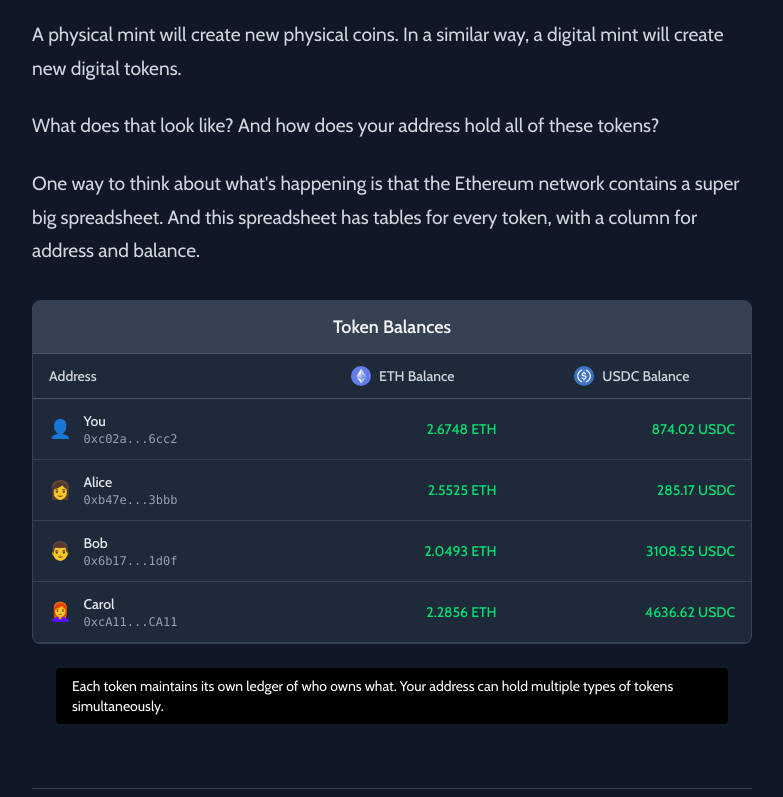
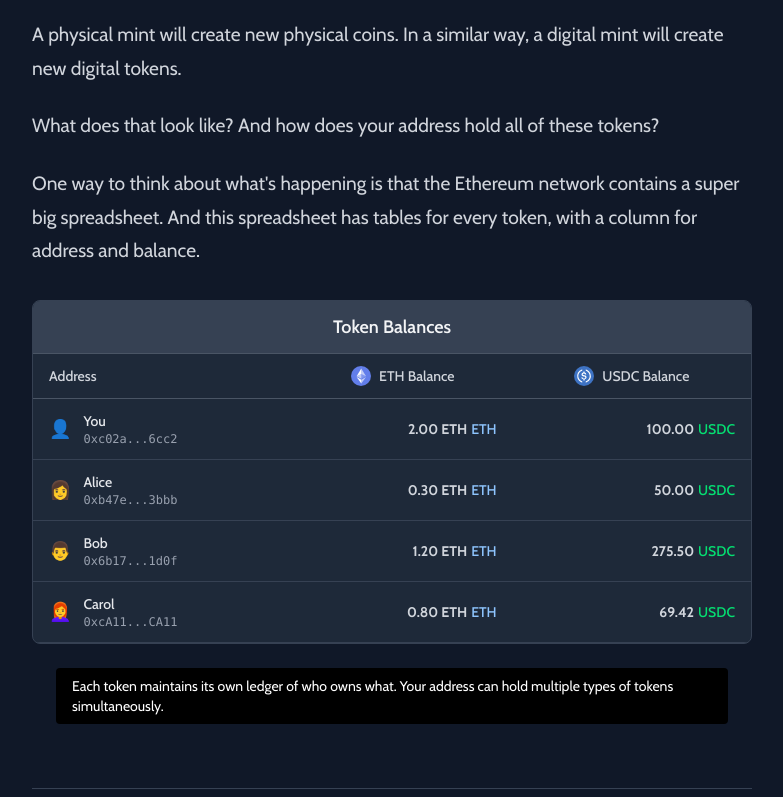
Before and after one commit to sudo-owen/explain-eth, a React (Vite) app: page /tokens in a window 1280 px wide. Shown: the part 2000-2797 px from the top of the page, without its empty margins (248-1031 px from the left). Built offline with nearby package versions, Linux system fonts and the light colour scheme.

Commit message:
cleanup spreadsheet

```diff
--- a/src/components/TokenSpreadsheet.tsx
+++ b/src/components/TokenSpreadsheet.tsx
@@ -1,5 +1,6 @@
 import React, { useState } from 'react'
 import { getRecipientEmoji, getRecipientAddress } from '../utils/recipients'
+import { formatETHTruncated } from '../utils/transactions'
 
 interface TokenData {
   name: string
@@ -18,38 +19,44 @@
       name: 'You',
       emoji: '👤',
       address: '0xc02aaa39b223fe8d0a0e5c4f27ead9083c756cc2',
-      ethBalance: Math.random() * 4.9 + 0.1,
-      usdcBalance: Math.random() * 4900 + 100
+      ethBalance: 2,
+      usdcBalance: 100
     },
     {
       name: 'Alice',
       emoji: getRecipientEmoji('Alice'),
       address: getRecipientAddress('Alice'),
-      ethBalance: Math.random() * 4.9 + 0.1,
-      usdcBalance: Math.random() * 4900 + 100
+      ethBalance: 0.3,
+      usdcBalance: 50
     },
     {
       name: 'Bob',
       emoji: getRecipientEmoji('Bob'),
       address: getRecipientAddress('Bob'),
-      ethBalance: Math.random() * 4.9 + 0.1,
-      usdcBalance: Math.random() * 4900 + 100
+      ethBalance: 1.2,
+      usdcBalance: 275.50
     },
     {
       name: 'Carol',
       emoji: getRecipientEmoji('Carol'),
       address: getRecipientAddress('Carol'),
-      ethBalance: Math.random() * 4.9 + 0.1,
-      usdcBalance: Math.random() * 4900 + 100
+      ethBalance: 0.8,
+      usdcBalance: 69.42
     }
   ]
 
   const formatETHBalance = (balance: number) => {
-    return `${balance.toFixed(4)} ETH`
+    return {
+      value: formatETHTruncated(balance),
+      ticker: 'ETH'
+    }
   }
 
   const formatUSDCBalance = (balance: number) => {
-    return `${balance.toFixed(2)} USDC`
+    return {
+      value: balance.toFixed(2),
+      ticker: 'USDC'
+    }
   }
 
   const truncateAddress = (address: string) => {
@@ -63,6 +70,16 @@
   const formatCurrentBalance = (user: TokenData) => {
     const balance = getCurrentBalance(user)
     return activeTab === 'ETH' ? formatETHBalance(balance) : formatUSDCBalance(balance)
+  }
+
+  const renderBalance = (balanceData: { value: string; ticker: string }, isETH: boolean) => {
+    const tickerColor = isETH ? 'text-blue-300' : 'text-green-400'
+    return (
+      <span className="text-sm">
+        <span className="font-bold text-gray-300">{balanceData.value}</span>
+        <span className={`ml-1 font-medium ${tickerColor}`}>{balanceData.ticker}</span>
+      </span>
+    )
   }
 
   return (
@@ -137,9 +154,7 @@
                       </div>
                     </td>
                     <td className="px-4 py-3 text-right border-b border-gray-700">
-                      <span className="text-sm font-medium text-green-400">
-                        {formatCurrentBalance(user)}
-                      </span>
+                      {renderBalance(formatCurrentBalance(user), activeTab === 'ETH')}
                     </td>
                   </tr>
                 ))}
@@ -194,14 +209,10 @@
                       </div>
                     </td>
                     <td className="px-4 py-3 text-right border-b border-gray-700">
-                      <span className="text-sm font-medium text-green-400">
-                        {formatETHBalance(user.ethBalance)}
-                      </span>
+                      {renderBalance(formatETHBalance(user.ethBalance), true)}
                     </td>
                     <td className="px-4 py-3 text-right border-b border-gray-700">
-                      <span className="text-sm font-medium text-green-400">
-                        {formatUSDCBalance(user.usdcBalance)}
-                      </span>
+                      {renderBalance(formatUSDCBalance(user.usdcBalance), false)}
                     </td>
                   </tr>
                 ))}
--- a/src/components/VolatilityComparison.tsx
+++ b/src/components/VolatilityComparison.tsx
@@ -151,7 +151,7 @@
           </div>
 
           <div className="text-center mt-2">
-            <div className="text-sm text-blue-400 font-medium">High Volatility</div>
+            <div className="text-sm text-blue-300 font-medium">High Volatility</div>
             <div className="text-xs text-gray-500">Price swings</div>
           </div>
         </div>
```
